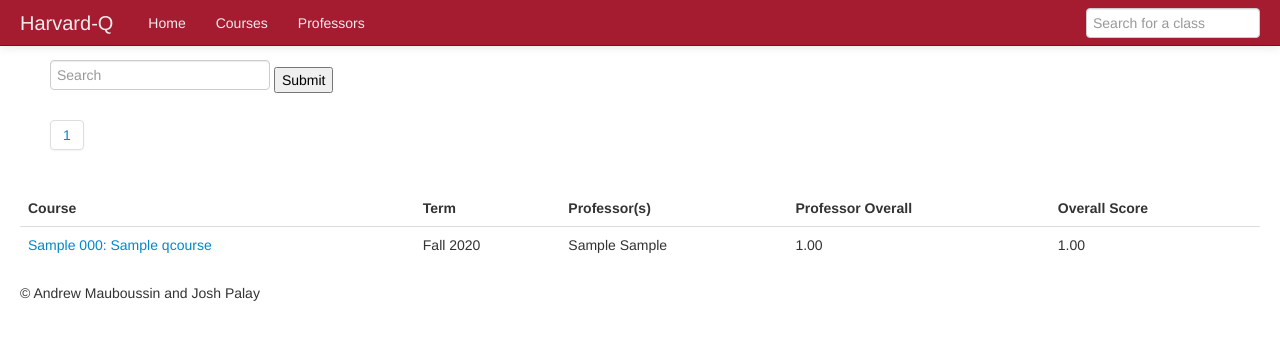
After one commit to amauboussin/q-guide, a Django app: template q/templates/search_results.html in a window 1280 px wide. The commit adds this page. Shown: the top 340 px of the page. Run offline with Django 3.2, Linux system fonts and the light colour scheme; tables that the repository leaves empty hold one stand-in row (values such as "Sample post"); the template is opened without the code that fills it: values that come from a table or form of the project are taken from there, most other values are stand-ins (such as "Sample title", 1, 10 or a date in 2020); some libraries are stand-ins or nearby versions.

Commit message:
added search functionality

```diff
--- a/q/q/urls.py
+++ b/q/q/urls.py
@@ -15,7 +15,9 @@
 
 
     url(r'^about/', TemplateView.as_view(template_name="about.html")),
-    (r'^courses/(\w+)/$', CourseListView.as_view()), #department
+    url(r'^courses/search/$', search_results, name='search'), #filter_by
+    url(r'^courses/filter/(\w+)/$', CourseListView.as_view()), #filter_by
+    url(r'^courses/(\w+)/$', CourseListView.as_view()), #department
     (r'^(\w+)/$', CourseListView.as_view()),
 
     (r'^(\w+)/(\d{4})/$', CourseListView.as_view()), #deparment/year
--- a/q/templates/base.html
+++ b/q/templates/base.html
@@ -44,13 +44,13 @@
             </a>
             <a class="brand" href="#">Harvard-Q</a>
             <div class="nav-collapse collapse">
-                <form class="navbar-form pull-right">
-                    <input type="text" class="span2" placeholder="Search for a class" >
+                <form class="navbar-form pull-right" action="/courses/search/" method="get">
+                    <input type="text" name="q" class="span2" placeholder="Search for a class" formaction="/courses/search/" >
                 </form>
                 <ul class="nav">
-                    <li class="active"><a href="#">Home</a></li>
-                    <li><a href="/courses">Courses</a></li>
-                    <li><a href="/profs">Professors</a></li>
+                    <li id="navbar-home"><a href="#">Home</a></li>
+                    <li id="navbar-courses"><a href="/courses">Courses</a></li>
+                    <li id="navar-professors"><a href="/profs">Professors</a></li>
                 </ul>
             </div><!--/.nav-collapse -->
         </div>
--- a/q/templates/course.html
+++ b/q/templates/course.html
@@ -2,6 +2,7 @@
 
 {% block content %}
 
+<div class="row-fluid">
 
 <h1>{{ courses.0 }}</h1>
 <div class="span8">
@@ -41,6 +42,9 @@
     </tr>
 {% endfor %}
     </tbody></table>
+
+
+</div>
 
 {% endblock %}
 
--- a/q/templates/course_list.html
+++ b/q/templates/course_list.html
@@ -1,28 +1,50 @@
 {% extends "base.html" %}
+
+
+
 
 {% block content %}
 
+ {% block search %}
+ {% endblock %}
+
+{% block results %}
+<div class="row-fluid">
 <table class="table" id="course_list">
 <thead>
     <tr>
         <th>Course</th>
         <th>Term</th>
+        <th>Professor(s)</th>
+        <th>Professor Overall</th>
         <th>Overall Score</th>
     </tr>
 </thead>
 <tbody>
 {% for course in course_list %}
     <tr>
-        <td><a href="{{ course.get_absolute_url }}">>{{ course }}</a></td>
+        <td> <a href="{{ course.get_absolute_url }}">{{ course }}</a></td>
         <td>{{ course.term_text }} {{ course.year }}</td>
-        <td>{{ course.overall }}<div class="progress {{ course.style }}">
-            <div class="bar" style="width: {{ course.percent }}%"></div>
+
+
+        <td>{% for prof in course.get_profs %}
+            {{ prof }} <br>
+            {% endfor %}</td>
+
+
+        <td>{% for prof in course.get_profs %}
+            {{ prof.overall }} <br>
+        {% endfor %}</td>
+
+        <td>{{ course.overall }} </td>
+
         </div></td>
     </tr>
 {% endfor %}
 </tbody>
 </table>
 
+</div>
 {% endblock %}
 
 {% block javascript %}
@@ -34,3 +56,4 @@
         });
     </script>
 {% endblock %}
+{% endblock %}
--- /dev/null
+++ b/q/templates/search_results.html
@@ -0,0 +1,28 @@
+{% extends "course_list.html" %}
+
+{% block content %}
+
+
+{% block search %}
+<div class="span8">
+    <form action="/courses/search/">
+        <input type="text" name="q" placeholder="Search"
+                value="{% if q %}{{ q }}{% else %}{% endif %}">
+        <input type=submit value=Submit formaction="/courses/search/">
+    </form>
+    {% if q %}Search returned {{ results }} results{% endif %}
+    <div class="pagination">
+        <ul>
+           {% for p in pages %}
+            <li><a href="/courses/search/?q={{ q }}&p={{ p }}">{{ p }}</a></li>
+           {% endfor %}
+        </ul>
+    </div>
+    <br>
+</div>
+
+{% endblock %}
+
+{% block results %}{% if course_list %}{{ block.super }}{% else %}{% endif %}{% endblock %}
+
+{% endblock %}
--- a/q/viewer/helper.py
+++ b/q/viewer/helper.py
@@ -1,5 +1,9 @@
 __author__ = 'Andrew'
+from models import Qcourses
 import string
+
+def search_for_courses(q):
+    return Qcourses.objects.filter(title__icontains = q)
 
 def convert_term(term):
     if string.lower(term) == 'fall':
@@ -10,7 +14,6 @@
         return 0 #term is not valid. filtering for term by 0 will return an empty queryset
 
 
-
 def get_color(score):
     colors = ["67001f","B2182B","D6604D","F4A582","FDDBC7","D1E5F0","92C5DE","4393C3","2166AC","053061"]
     threshold = 2
--- a/q/viewer/models.py
+++ b/q/viewer/models.py
@@ -36,6 +36,13 @@
     def get_absolute_url(self):
         return '/courses/'+self.field+'/'+self.number
 
+    def get_profs(self):
+        profs =  Qinstructors.objects.filter(course_id__exact = self.course_id)
+        if profs:
+            return profs
+        else:
+            return None
+
 
     def term_text(self):
         if self.term == 1:
@@ -56,6 +63,16 @@
 class Qfields(models.Model):
     field = models.CharField(max_length=255, primary_key=True)
     name = models.CharField(max_length=255,db_column='name')
+
+    def __unicode__(self):
+        if self.name != '':
+            return self.name
+        else:
+            return self.field
+
+    def get_absolute_url(self):
+        return '/courses/'+self.field+'/'
+
     class Meta:
         db_table = u'Qfields'
 
```
Also changed, not shown: q/templates/course_root.html (added, +15 -0 lines), q/viewer/views.py (+43 -4 lines).
